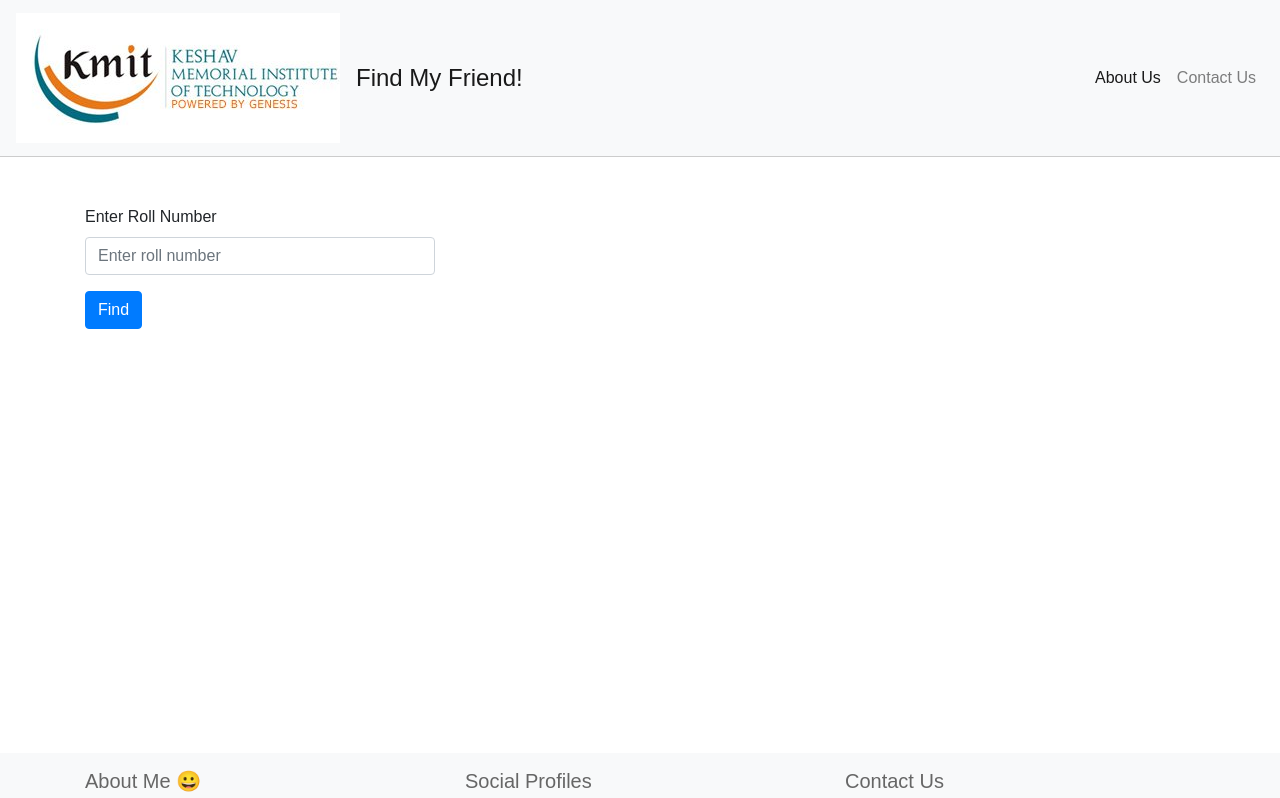
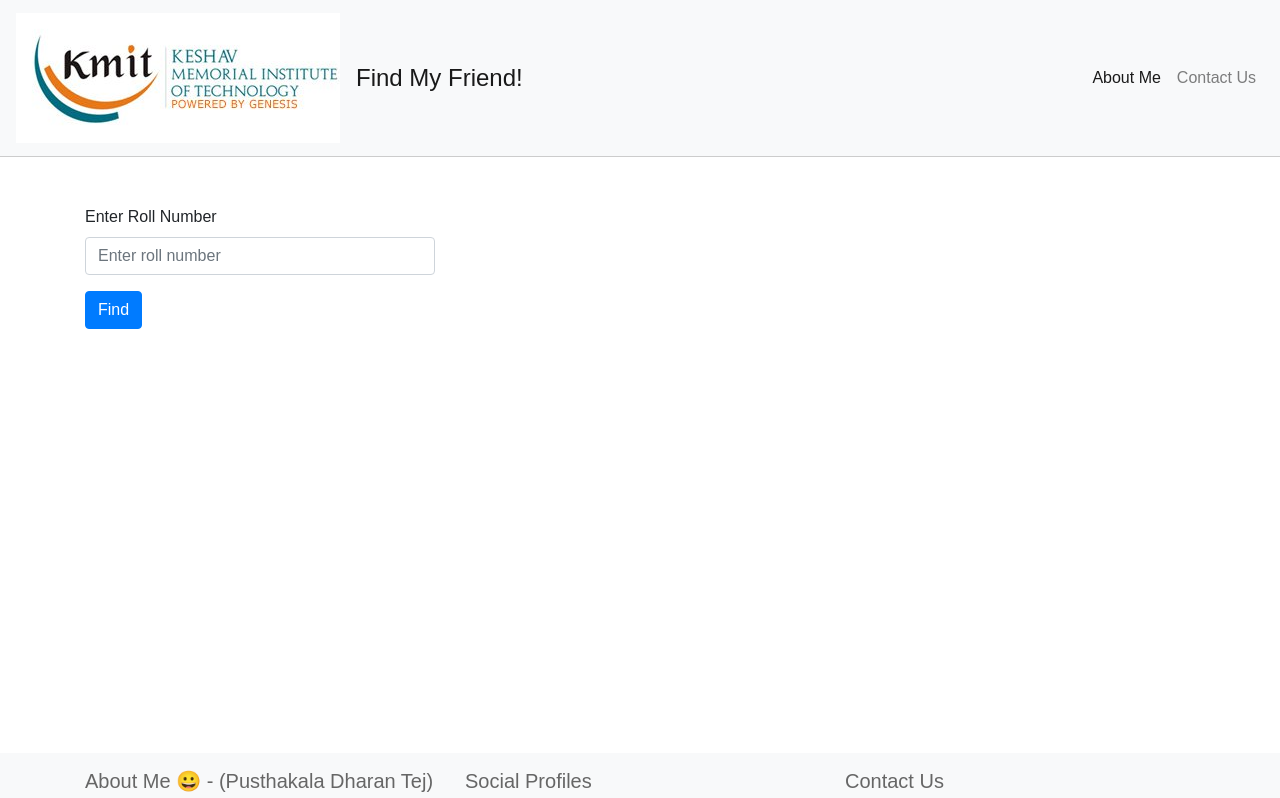
Before and after one commit to dharantej1/dharantej1.github.io, a plain HTML site: page findmyfriend/index.html in a window 1280 px wide. Shown: the top 798 px of the page. Drawn offline with nearby package versions, Linux system fonts and the light colour scheme.

Commit message:
page update

```diff
--- a/findmyfriend/index.html
+++ b/findmyfriend/index.html
@@ -23,7 +23,7 @@
                 <div class="collapse navbar-collapse" id="navbarNav">
                     <ul class="navbar-nav ml-auto">
                         <li class="nav-item active">
-                            <a class="nav-link" href="#AboutUs">About Us</a>
+                            <a class="nav-link" href="#AboutUs">About Me</a>
                         </li>
                         <li class="nav-item">
                             <a class="nav-link" href="#ContactUs">Contact Us</a>
@@ -57,7 +57,7 @@
         <div class="container">
             <div class="row">
                 <div class="col-lg-4" id="AboutUs">
-                    <h5>About Me 😀</h5>
+                    <h5>About Me 😀 - (Pusthakala Dharan Tej)</h5>
                     <p>I am a Computer Science student at Keshav Memorial Institute of Technology, and I am an aspiring
                         student with a passion for technology and problem-solving. I am always seeking out new
                         opportunities to learn and grow as a developer.</p>
```
